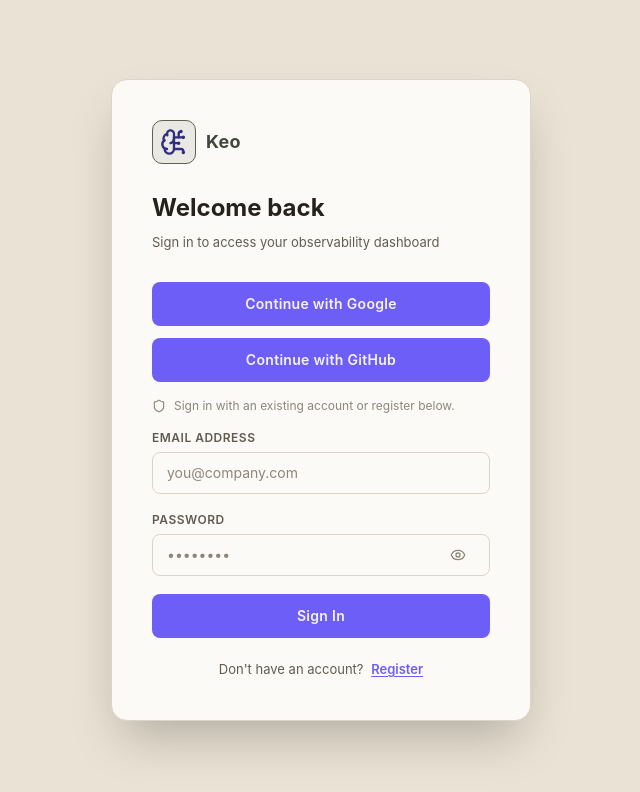
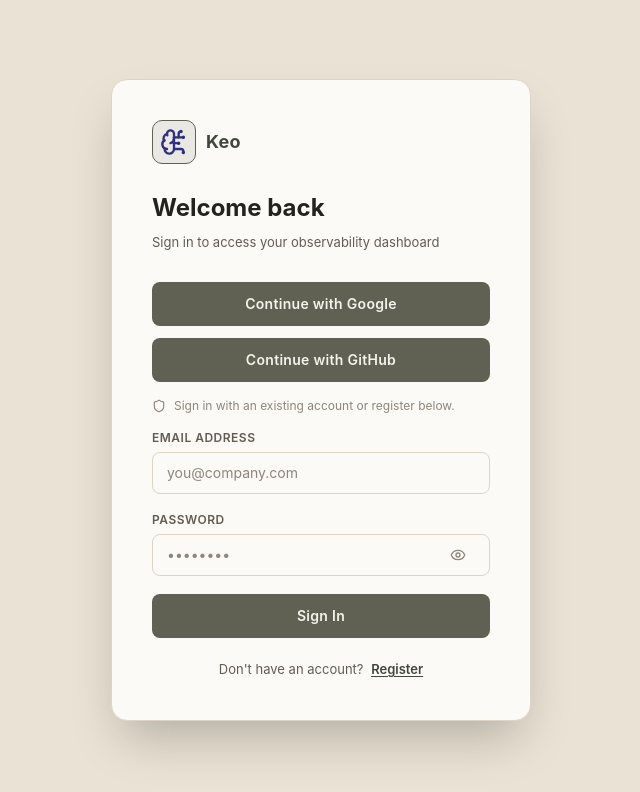
Before and after one commit to PayalVerma1/Keo, a Next.js app: page /login in a window 1280 px wide. Shown: the top 792 px of the page, without its empty margins (319-959 px from the left). Built offline with nearby package versions, Linux system fonts and the light colour scheme; no server answers.

Commit message:
UI error fix

```diff
--- a/src/app/globals.css
+++ b/src/app/globals.css
@@ -460,7 +460,7 @@
   }
 
   .form-submit {
-    @apply flex w-full cursor-pointer items-center justify-center gap-2 rounded-lg border-0 bg-[var(--accent-primary)] p-3 text-sm font-semibold tracking-[0.3px] text-[var(--text-light)] transition duration-200 hover:-translate-y-px hover:bg-[var(--accent-primary-hover)] disabled:cursor-not-allowed disabled:opacity-60 disabled:hover:translate-y-0 focus-visible:outline-none focus-visible:ring-2 focus-visible:ring-[var(--accent-primary)] focus-visible:ring-offset-2 focus-visible:ring-offset-[var(--bg-card)];
+    @apply flex w-full cursor-pointer items-center justify-center gap-2 rounded-lg border-0 bg-[#616153] p-3 text-sm font-semibold tracking-[0.3px] text-[var(--text-light)] transition duration-200 hover:-translate-y-px hover:bg-[#40463C] active:bg-[#2B2F29] disabled:cursor-not-allowed disabled:opacity-60 disabled:hover:translate-y-0 focus-visible:outline-none focus-visible:ring-2 focus-visible:ring-[#616153] focus-visible:ring-offset-2 focus-visible:ring-offset-[var(--bg-card)];
   }
 
   .login-switch {
@@ -468,7 +468,7 @@
   }
 
   .switch-btn {
-    @apply ml-1 cursor-pointer border-0 bg-transparent p-0 text-[13px] font-semibold text-[var(--accent-primary)] underline underline-offset-2 hover:text-[var(--accent-primary-hover)] focus-visible:outline-none focus-visible:ring-2 focus-visible:ring-[var(--accent-primary)] focus-visible:ring-offset-2 focus-visible:ring-offset-[var(--bg-card)];
+    @apply ml-1 cursor-pointer border-0 bg-transparent p-0 text-[13px] font-semibold text-[#40463C] underline underline-offset-2 hover:text-[#2B2F29] focus-visible:outline-none focus-visible:ring-2 focus-visible:ring-[#616153] focus-visible:ring-offset-2 focus-visible:ring-offset-[var(--bg-card)];
   }
 }
 
```
